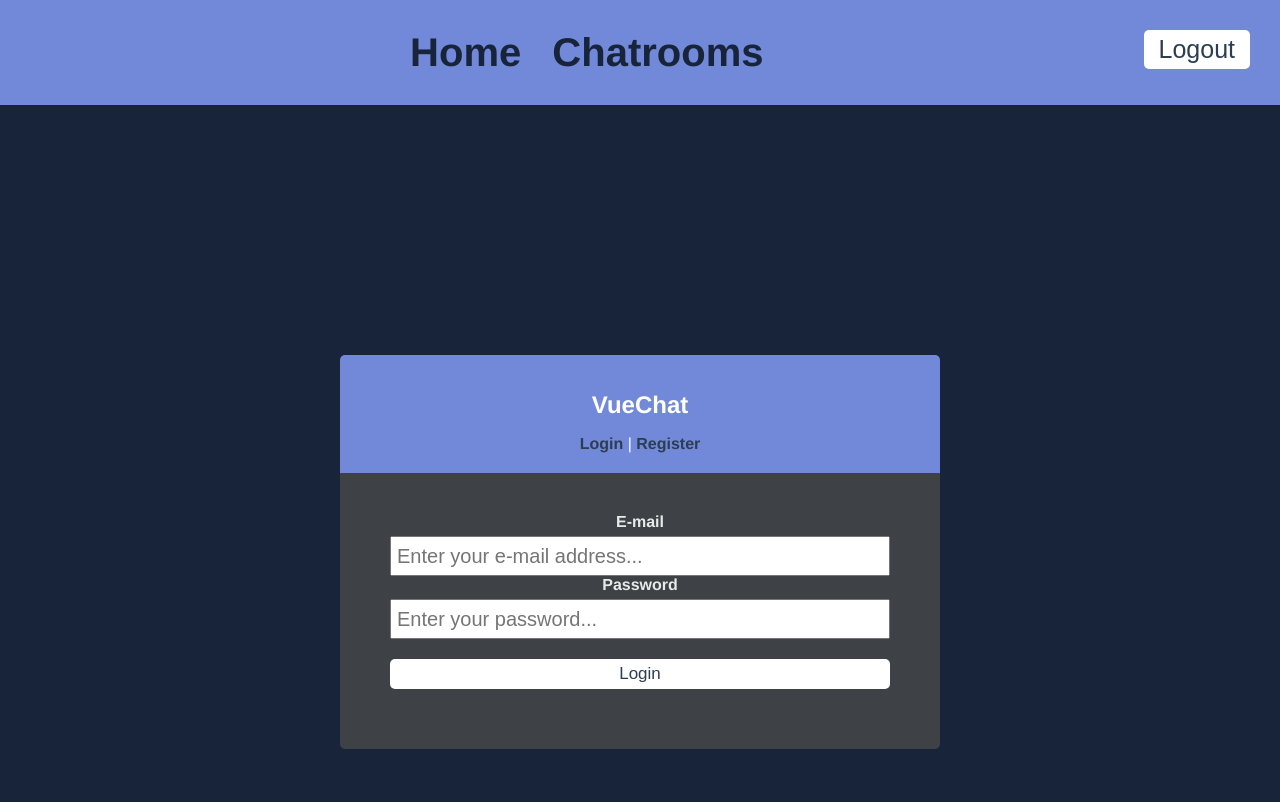
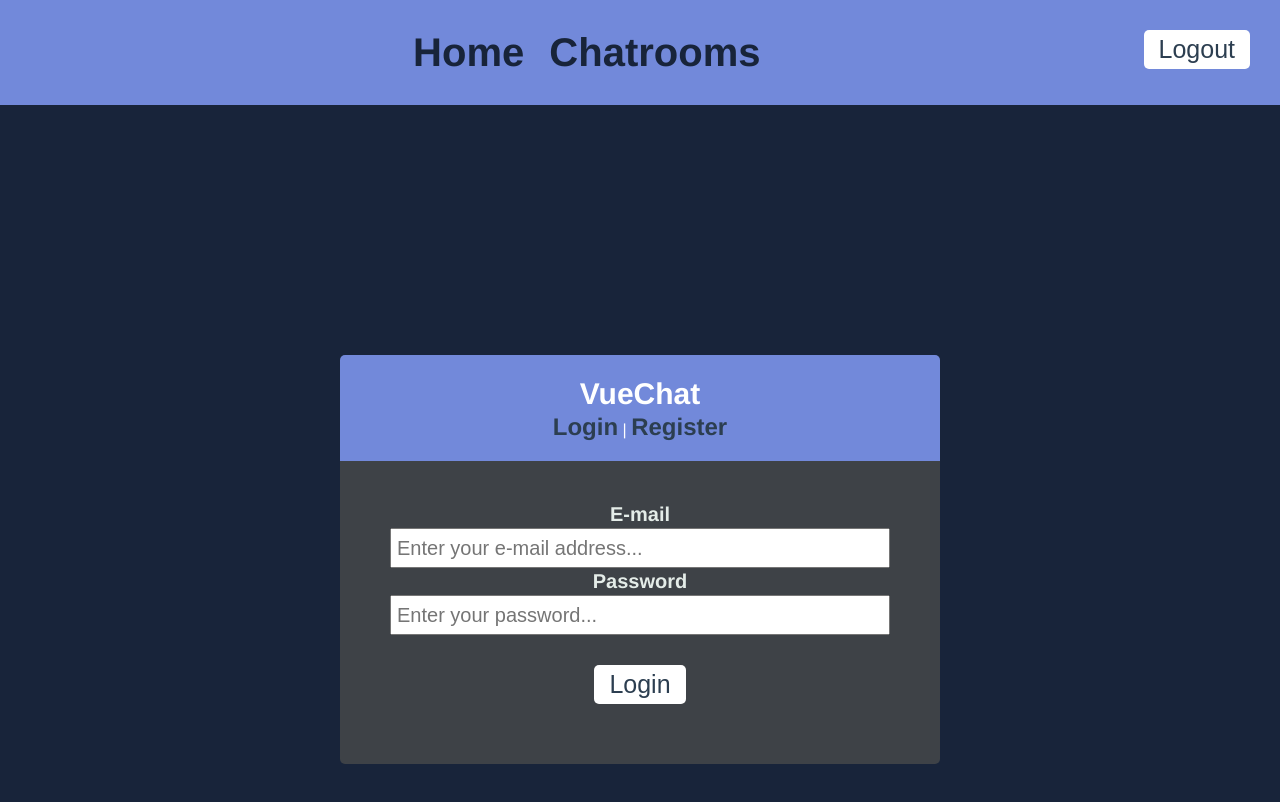
Before and after one commit to MalikKilgore/VueChat, a Vue app: page /#/join in a window 1280 px wide. Shown: the top 802 px of the page. Built offline with nearby package versions, Linux system fonts and the light colour scheme; no server answers.

Commit message:
Added two more topic chatrooms to the application.

```diff
--- a/src/components/ChatNav.vue
+++ b/src/components/ChatNav.vue
@@ -1,15 +1,16 @@
 <template>
     <div id="chatNav">
       <h1>Topics:</h1>
+        <router-link :to="{ name: 'Messages', params: { chatID: 'general' }}"> #General </router-link>
         <router-link :to="{ name: 'Messages', params: { chatID: 'programming' }}"> #Programming </router-link>
         <router-link :to="{ name: 'Messages', params: { chatID: 'networking' }}"> #Networking </router-link>
         <router-link :to="{ name: 'Messages', params: { chatID: 'creative' }}"> #Creative </router-link>
+        <router-link :to="{ name: 'Messages', params: { chatID: 'bugReport' }}"> #Bug Reports </router-link>
     </div>
     <router-view :key="$route.fullPath"/>
 </template>
 
 <script>
-//Left side of screen navbar
 import Vue from 'vue'
 import firebase from 'firebase'
 import 'firebase/auth'
--- a/src/components/Login.vue
+++ b/src/components/Login.vue
@@ -72,15 +72,4 @@ input {
 	flex: 1;
 }
 
-.btn {
-	padding: 5px 15px;
-	background: #ffffff;
-	color: #2c3e50;
-	border: 0;
-	border-radius: 5px;
-  font-size: 17px;
-  &:hover {
-    background: #a4a7c3;
-  }
-}
 </style>
--- a/src/components/Messages.vue
+++ b/src/components/Messages.vue
@@ -1,6 +1,5 @@
 <template>
-    <div id="msgList">
-    </div>
+    <div id="msgList"></div>
     <br>
       <div id="chat-form-container">
         <form id="chat-form" novalidate @submit.prevent>
@@ -26,7 +25,8 @@ import 'firebase/auth'
 import 'firebase/firestore'
 import router from '../router'
 import store from '../store'
-import {db, usersCollection, programChat, networkChat, creativeChat} from '../firebase/firebase.js'
+import {db, usersCollection, programChat, networkChat,
+creativeChat, generalChat, bugChat} from '../firebase/firebase.js'
 
 export default {
   name: 'Messages',
@@ -69,6 +69,24 @@ export default {
         case '/chatrooms/creative':
           this.message.databaseStr = `creativeChat`
           this.message.databasePln = creativeChat
+          this.$store.dispatch('activeRoute', {
+            message: this.message.content,
+            dbStr: this.message.databaseStr,
+            dbPln: this.message.databasePln
+          })
+          break
+        case '/chatrooms/general':
+          this.message.databaseStr = `generalChat`
+          this.message.databasePln = generalChat
+          this.$store.dispatch('activeRoute', {
+            message: this.message.content,
+            dbStr: this.message.databaseStr,
+            dbPln: this.message.databasePln
+          })
+          break
+        case '/chatrooms/bugReport':
+          this.message.databaseStr = `bugChat`
+          this.message.databasePln = bugChat
           this.$store.dispatch('activeRoute', {
             message: this.message.content,
             dbStr: this.message.databaseStr,
--- a/src/components/Register.vue
+++ b/src/components/Register.vue
@@ -102,6 +102,9 @@ input {
 	color: #2c3e50;
 	border: 0;
 	border-radius: 5px;
-	font-size: 17px;
+  font-size: 17px;
+  &:hover {
+    background: #a4a7c3;
+  }
 }
 </style>
--- a/src/components/SiteNav.vue
+++ b/src/components/SiteNav.vue
@@ -16,6 +16,7 @@ import Vuex from 'vuex'
 import {db, usersCollection} from '../firebase/firebase.js'
 
 export default {
+  name: 'SiteNav',
   methods: {
     //Log user out of application
     logout() {
@@ -38,7 +39,7 @@ export default {
     color: #18243a;
     text-decoration: none;
     vertical-align: middle;
-    padding: 10px;
+    padding: 7px;
 
     &.router-link-exact-active {
       color: #e8edff;
--- a/src/store/index.js
+++ b/src/store/index.js
@@ -2,7 +2,7 @@ import { createStore } from 'vuex'
 import 'firebase/firestore'
 import router from '../router/index'
 import { usersCollection, auth, programChat,
-   networkChat, creativeChat } from '../firebase/firebase.js'
+   networkChat, creativeChat, generalChat, bugChat } from '../firebase/firebase.js'
 
 
 export default createStore({
@@ -116,6 +116,21 @@ export default createStore({
             sentBy: user.uid,
           })
           break
+        case `generalChat`:
+          console.log('Using generalChat database')
+          await generalChat.doc().set({
+            createdOn: new Date(),
+            content: form.message,
+            sentBy: user.uid,
+          })
+          break
+        case `bugChat`:
+          console.log('Using bugChat database')
+          await bugChat.doc().set({
+            createdOn: new Date(),
+            content: form.message,
+            sentBy: user.uid,
+          })
       }
     },
     //Deletes message in database/firestore
--- a/src/views/Join.vue
+++ b/src/views/Join.vue
@@ -40,13 +40,14 @@ export default {
 	border-top-right-radius: 5px;
 
 	h1 {
-		font-size: 24px;
+		font-size: 30px;
+		margin: 2px;
 	}
 
 	a {
     font-weight: bold;
 	color: #2c3e50;
-	font-size: 16px;
+	font-size: 24px;
 	text-decoration: none;
 
     	&.router-link-exact-active {
@@ -77,22 +78,31 @@ export default {
 }
 .join-main label {
 	display: block;
-	margin-bottom: 5px;
+	margin-bottom: 2px;
+	margin-top: 2px;
+	font-size: 20px;
 }
 .join-main input [type='text'] {
-	font-size: 16px;
-	padding: 5px;
 	height: 40px;
 	width: 100%;
+	font-size: 20px;
+  	border-radius: 5px;
+  	background-color: #3a3c3f;
+  	color: #ffffff;
+	padding: 5px;
 }
-.join-main select {
-	font-size: 16px;
-	padding: 5px;
-	height: 40px;
-	width: 100%;
-}
+
 .join-main .btn {
-	margin-top: 20px;
-	width: 100%;
+	padding: 5px 15px;
+	margin-top: 30px;
+	background: #ffffff;
+	color: #2c3e50;
+	border: 0;
+	border-radius: 5px;
+	font-size: 25px;
+
+  &:hover {
+    background: #a4a7c3;
+  }
 }
 </style>
```
